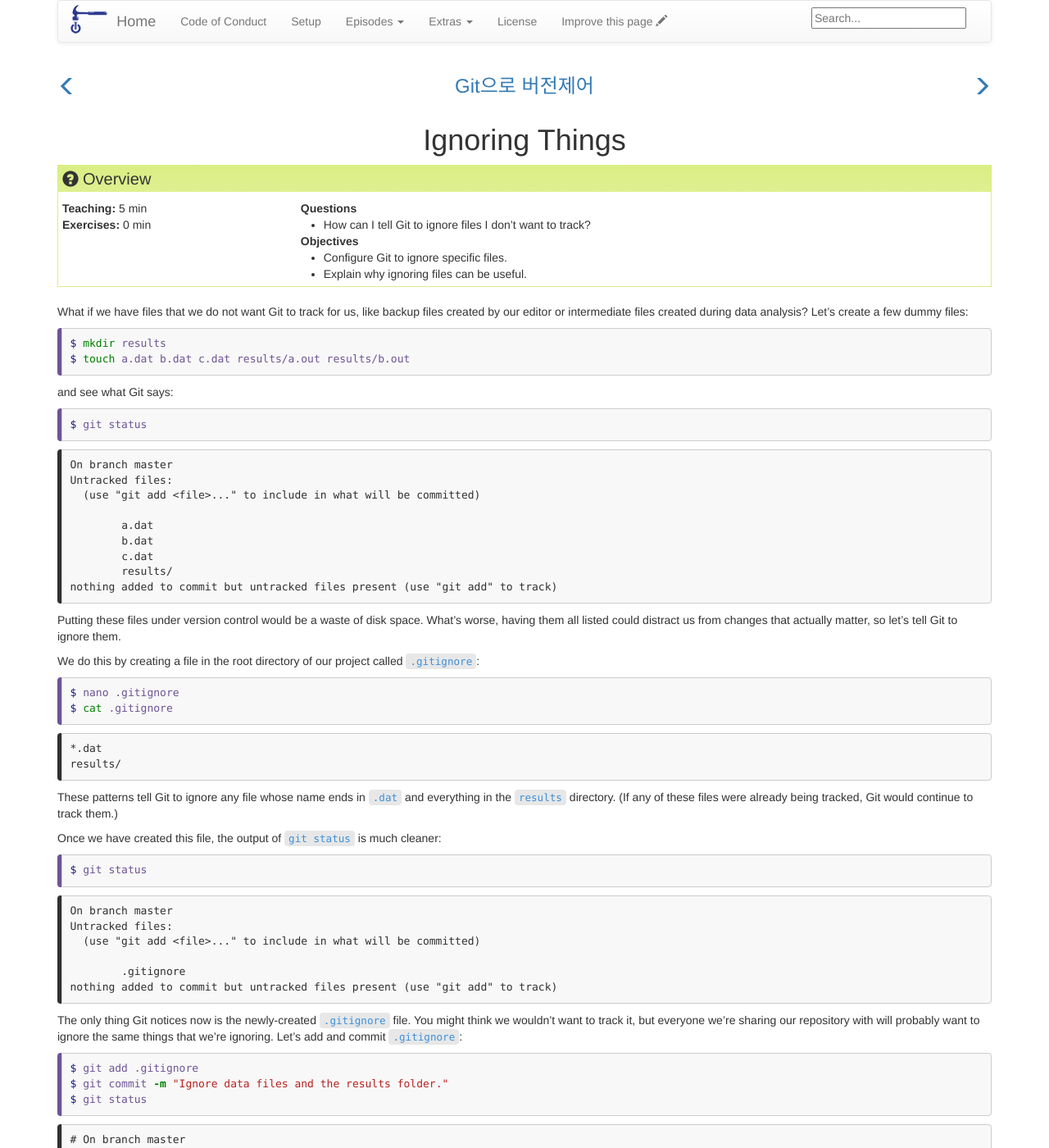
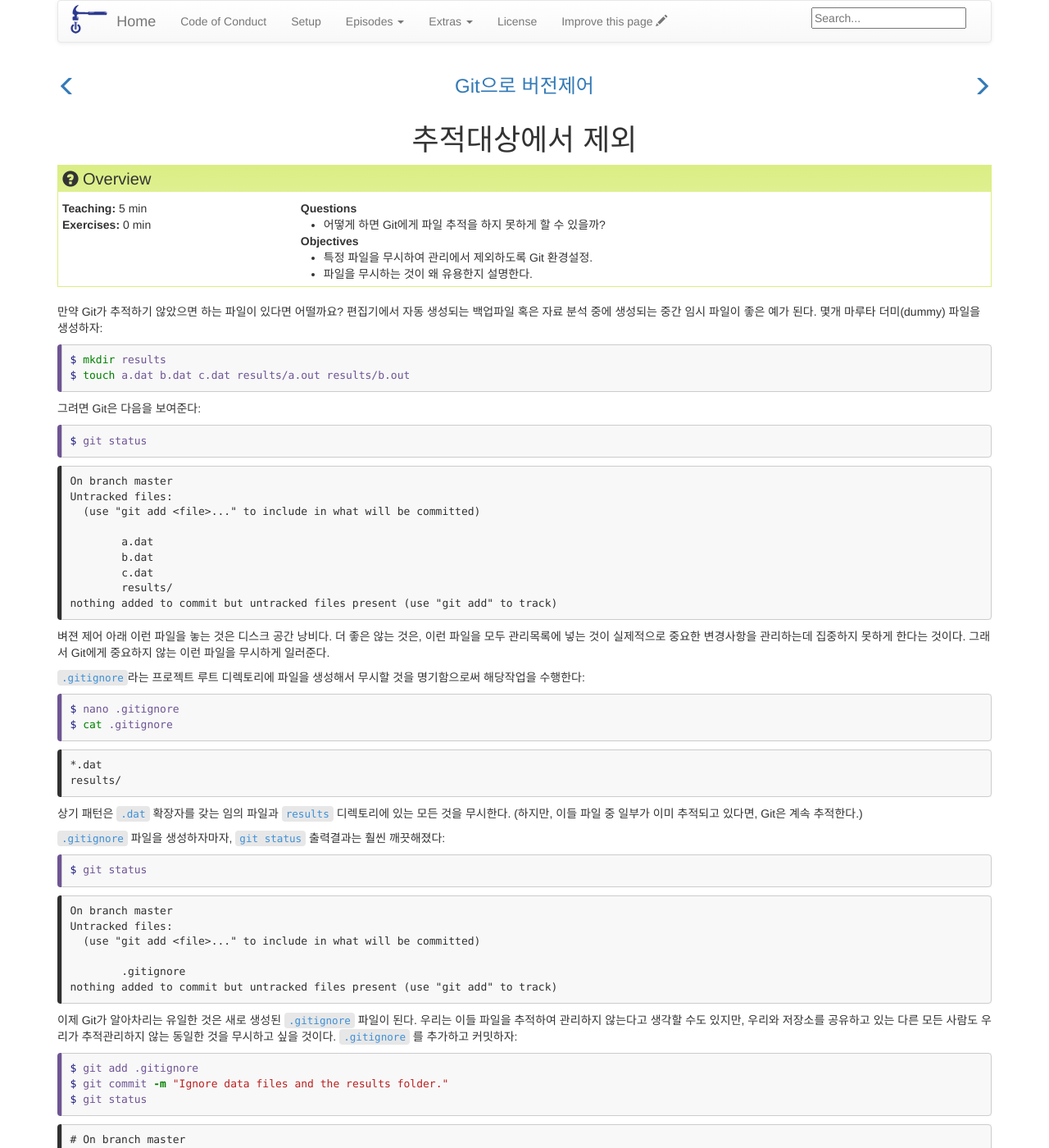
Before and after one commit to statkclee/git-novice-kr, a Jekyll site: the page built from _episodes/06-ignore.md, in a window 1280 px wide and 1400 px high. Shown: the whole window at 82% size. Built offline with Jekyll 4.4.1, drawn with Linux system fonts in a browser that asks for light colours; some of the changed text lies outside the part shown.

Commit message:
translated ignore

```diff
--- a/_episodes/06-ignore.md
+++ b/_episodes/06-ignore.md
@@ -1,20 +1,18 @@
 ---
-title: Ignoring Things
+title: 추적대상에서 제외
 teaching: 5
 exercises: 0
 questions:
-- "How can I tell Git to ignore files I don't want to track?"
+- "어떻게 하면 Git에게 파일 추적을 하지 못하게 할 수 있을까?"
 objectives:
-- "Configure Git to ignore specific files."
-- "Explain why ignoring files can be useful."
+- "특정 파일을 무시하여 관리에서 제외하도록 Git 환경설정."
+- "파일을 무시하는 것이 왜 유용한지 설명한다."
 keypoints:
-- "The `.gitignore` file tells Git what files to ignore."
+- "`.gitignore` 파일에 Git 추적대상에서 제외할 목록을 기록한다."
 ---
 
-What if we have files that we do not want Git to track for us,
-like backup files created by our editor
-or intermediate files created during data analysis?
-Let's create a few dummy files:
+만약 Git가 추적하기 않았으면 하는 파일이 있다면 어떨까요?
+편집기에서 자동 생성되는 백업파일 혹은 자료 분석 중에 생성되는 중간 임시 파일이 좋은 예가 된다. 몇개 마루타 더미(dummy) 파일을 생성하자:
 
 ~~~
 $ mkdir results
@@ -22,7 +20,7 @@ $ touch a.dat b.dat c.dat results/a.out results/b.out
 ~~~
 {: .language-bash}
 
-and see what Git says:
+그려면 Git은 다음을 보여준다:
 
 ~~~
 $ git status
@@ -42,12 +40,12 @@ nothing added to commit but untracked files present (use "git add" to track)
 ~~~
 {: .output}
 
-Putting these files under version control would be a waste of disk space.
-What's worse,
-having them all listed could distract us from changes that actually matter,
-so let's tell Git to ignore them.
+벼젼 제어 아래 이런 파일을 놓는 것은 디스크 공간 낭비다.
+더 좋은 않는 것은, 이런 파일을 모두 관리목록에 넣는 것이 실제적으로 중요한 변경사항을 관리하는데 집중하지 못하게 한다는 것이다.
+그래서 Git에게 중요하지 않는 이런 파일을 무시하게 일러준다.
 
-We do this by creating a file in the root directory of our project called `.gitignore`:
+`.gitignore`라는 프로젝트 루트 디렉토리에 파일을 생성해서 무시할 것을 명기함으로써 해당작업을 수행한다:
+
 
 ~~~
 $ nano .gitignore
@@ -61,13 +59,11 @@ results/
 ~~~
 {: .output}
 
-These patterns tell Git to ignore any file whose name ends in `.dat`
-and everything in the `results` directory.
-(If any of these files were already being tracked,
-Git would continue to track them.)
+상기 패턴은 `.dat` 확장자를 갖는 임의 파일과 `results` 디렉토리에 있는 모든 것을 무시한다.
+(하지만, 이들 파일 중 일부가 이미 추적되고 있다면, Git은 계속 추적한다.)
 
-Once we have created this file,
-the output of `git status` is much cleaner:
+`.gitignore` 파일을 생성하자마자, `git status` 출력결과는 훨씬 깨끗해졌다:
+
 
 ~~~
 $ git status
@@ -84,11 +80,11 @@ nothing added to commit but untracked files present (use "git add" to track)
 ~~~
 {: .output}
 
-The only thing Git notices now is the newly-created `.gitignore` file.
-You might think we wouldn't want to track it,
-but everyone we're sharing our repository with will probably want to ignore
-the same things that we're ignoring.
-Let's add and commit `.gitignore`:
+이제 Git가 알아차리는 유일한 것은 새로 생성된 `.gitignore` 파일이 된다.
+우리는 이들 파일을 추적하여 관리하지 않는다고 생각할 수도 있지만,
+우리와 저장소를 공유하고 있는 다른 모든 사람도 우리가 추적관리하지 않는 동일한 것을 무시하고 싶을 것이다.
+`.gitignore` 를 추가하고 커밋하자:
+
 
 ~~~
 $ git add .gitignore
@@ -103,7 +99,7 @@ nothing to commit, working directory clean
 ~~~
 {: .output}
 
-As a bonus, using `.gitignore` helps us avoid accidentally adding to the repository files that we don't want to track:
+보너스로, `.gitignore`는 실수로 추적하고 싶지 않는 파일이 저장소에 추가되는 것을 피할 수 있게 돕는다:
 
 ~~~
 $ git add a.dat
@@ -117,10 +113,11 @@ Use -f if you really want to add them.
 ~~~
 {: .output}
 
-If we really want to override our ignore settings,
-we can use `git add -f` to force Git to add something. For example,
-`git add -f a.dat`.
-We can also always see the status of ignored files if we want:
+만약 `.gitignore` 설정에 우선해서 파일을 추가하려면,
+`git add -f`를 사용해서 강제로 Git에 파일을 추가할 수 있다.
+예를 들어, `git add -f a.dat`.
+추적관리되지 않는 파일의 상태를 항상 보려면 다음을 사용한다:
+
 
 ~~~
 $ git status --ignored
@@ -141,9 +138,9 @@ nothing to commit, working directory clean
 ~~~
 {: .output}
 
-> ## Ignoring Nested Files
+> ## 중첩된 파일 추적하지 않기
 >
-> Given a directory structure that looks like:
+> 디렉토리 구조가 다음과 같다:
 >
 > ~~~
 > results/data
@@ -151,52 +148,49 @@ nothing to commit, working directory clean
 > ~~~
 > {: .language-bash}
 >
-> How would you ignore only `results/plots` and not `results/data`?
+> 어떻게 하면 `results/plots` 만 추적하지 않을 수 있을까? `results/data` 디렉토리는 추적한다.
 >
-> > ## Solution
+> > ## 해답
 > >
-> > As with most programming issues, there are a few ways that you
-> > could solve this. If you only want to ignore the contents of
-> > `results/plots`, you can change your `.gitignore` to ignore
-> > only the `/plots/` subfolder by adding the following line to
-> > your .gitignore:
+> > 대부분의 프로그래밍 이슈와 마찬가지로,
+> > 이 문제를 해결하는 몇가지 방식이 있다.
+> > `results/plots` 디렉토리 콘텐츠만 추적하지 않기로 한다면,
+> > `.gitignore` 파일에 `/plots/` 폴더만 추적하지 않도록 다음과 같이
+> > `.gitignore` 파일을 변경하면 된다:
 > >
 > > `results/plots/`
 > >
-> > If, instead, you want to ignore everything in `/results/`, but wanted to track
-> > `results/data`, then you can add `results/` to your .gitignore
-> > and create an exception for the `results/data/` folder.
-> > The next challenge will cover this type of solution.
+> > 대신에 `/results/` 디렉토리에 모든 것을 추적하지 않지만, `results/data`만 추적하고자 한다면,
+> > `results/` 폴더를 `.gitignore` 파일에 추가하고 `results/data/` 폴더에 대해서 예외를 생성한다.
+> > 다음 도전과제가 이런 유형의 해법을 다루게 된다.
 > >
-> > Sometimes the `**` pattern comes in handy, too, which matches
-> > multiple directory levels. E.g. `**/results/plots/*` would make git ignore
-> > the `results/plots` directory in any root directory.
+> > 종종 `**` 패턴이 사용하기 수월한데, 다수 디렉토리와 매칭을 지원한다.
+> > 예를 들어, `**/results/plots/*`은 루트 디렉토리에 `results/plots` 디렉토리를 추정하기 않게 도니다.
 > {: .solution}
 {: .challenge}
 
-> ## Including Specific Files
+> ## 특정 파일만 포함시키기
 >
-> How would you ignore all `.data` files in your root directory except for
-> `final.data`?
-> Hint: Find out what `!` (the exclamation point operator) does
+> `final.data` 파일만 제외하고 모든 `.data` 파일은 추적하지 않고자 하면 어떻게 하면 될까?
+> 힌트: `!` (느낌표 연산자) 부호가 수행하는 작업을 알아본다.
 >
-> > ## Solution
+> > ## 해법
 > >
-> > You would add the following two lines to your .gitignore:
+> > `.gitignore` 파일에 다음 두 줄을 추가한다:
 > >
 > > ~~~
-> > *.data           # ignore all data files
-> > !final.data      # except final.data
+> > *.data           # 모든 data 파일을 추적하지 않는다.
+> > !final.data      # final.data 파일만 예외로 한다.
 > > ~~~
 > > {: .output}
 > >
-> > The exclamation point operator will include a previously excluded entry.
+> > 느낌표 연산자가 앞서 제외된 항목을 포함시키게 한다.
 > {: .solution}
 {: .challenge}
 
-> ## Ignoring all data Files in a Directory
+> ## 디렉토리에 모든 파일 추적하지 않기
 >
-> Given a directory structure that looks like:
+> 디렉토리 구조가 다음과 같다:
 >
 > ~~~
 > results/data/position/gps/a.data
@@ -207,19 +201,20 @@ nothing to commit, working directory clean
 > ~~~
 > {: .language-bash}
 >
-> What's the shortest `.gitignore` rule you could write to ignore all `.data`
-> files in `result/data/position/gps`? Do not ignore the `info.txt`.
+> `result/data/position/gps` 디렉토리에 모든 `.data` 파일을 추적하지 않도록
+> `.gitignore` 파일에 규칙을 작성하는데 가장 짧은 규칙은 무엇일까?
+> `info.txt` 파일은 추적하자.
 >
-> > ## Solution
+> > ## 해답
 > >
-> > Appending `results/data/position/gps/*.data` will match every file in `results/data/position/gps` that ends with `.data`.
-> > The file `results/data/position/gps/info.txt` will not be ignored.
+> > `results/data/position/gps` 디렉토리에 `.data`로 끝나는 모든 파일은  `results/data/position/gps/*.data` 규칙으로 매칭된다.
+> > `results/data/position/gps/info.txt` 파일은 확장자가 달라서 계속 추적된다.
 > {: .solution}
 {: .challenge}
 
-> ## The Order of Rules
+> ## 적용 규칙 순서
 >
-> Given a `.gitignore` file with the following contents:
+> `.gitignore` 파일에 다음 내용이 담겨있다:
 >
 > ~~~
 > *.data
@@ -227,33 +222,33 @@ nothing to commit, working directory clean
 > ~~~
 > {: .language-bash}
 >
-> What will be the result?
+> 적용 결과는 어떻게 될까?
 >
-> > ## Solution
+> > ## 해답
 > >
-> > The `!` modifier will negate an entry from a previously defined ignore pattern.
-> > Because the `!*.data` entry negates all of the previous `.data` files in the `.gitignore`,
-> > none of them will be ignored, and all `.data` files will be tracked.
+> > `!` 연산자는 이전에 정의된 추적제외 패턴을 부정한다.
+> > `.gitignore`파일에서 `!*.data` 규칙은 앞서 추적에서 제외한 `.data` 모든 파일 추적제외를 부정한다.
+> > 따라서, 어떤 것도 추적제외되지 않고, `.data` 파일 모두가 추적된다.
 > >
 > {: .solution}
 {: .challenge}
 
-> ## Log Files
+> ## 로그 파일
 >
-> You wrote a script that creates many intermediate log-files of the form `log_01`, `log_02`, `log_03`, etc.
-> You want to keep them but you do not want to track them through `git`.
+> 스크립트를 작성해서 `log_01`, `log_02`, `log_03` 형태의 중간 로그 파일이 많이 생성되었다.
+> 로그 파일을 보관하고자 하지만, `git`으로 추적하고 싶지는 않다.
 >
-> 1. Write **one** `.gitignore` entry that excludes files of the form `log_01`, `log_02`, etc.
+> 1. `log_01`, `log_02` ... 형태 모든 파일을 추적 제외하는 `.gitignore` 규칙을 **하나** 작성한다.
 >
-> 2. Test your "ignore pattern" by creating some dummy files of the form `log_01`, etc.
+> 2. `log_01` 형태 마루타 파일을 생성해서 "추적제외 패턴"을 테스트한다.
 >
-> 3. You find that the file `log_01` is very important after all, add it to the tracked files without changing the `.gitignore` again.
+> 3. 종국에 `log_01` 파일이 매우 중요하는 것을 알게 되어서 `.gitignore` 파일을 변경하지 않고 추적되게 추가한다.
 >
-> 4. Discuss with your neighbor what other types of files could reside in your directory that you do not want to track and thus would exclude via `.gitignore`.
+> 4. 추적하기를 원하지 않지만, `.gitignore`를 통해서 추적제외할 수 있는 파일이 어떤 유형이 있는지 주변 동료와 상의하자.
 >
-> > ## Solution
+> > ## 해답
 > >
-> > 1. append either `log_*`  or  `log*`  as a new entry in your .gitignore
-> > 3. track `log_01` using   `git add -f log_01`
+> > 1. `log_*`  혹은  `log*` 규칙을 `.gitignore` 파일에 추가한다.
+> > 3. `git add -f log_01` 명령어를 사용해서 `log_01` 파일에 대한 추적을 수행한다.
 > {: .solution}
 {: .challenge}
```
